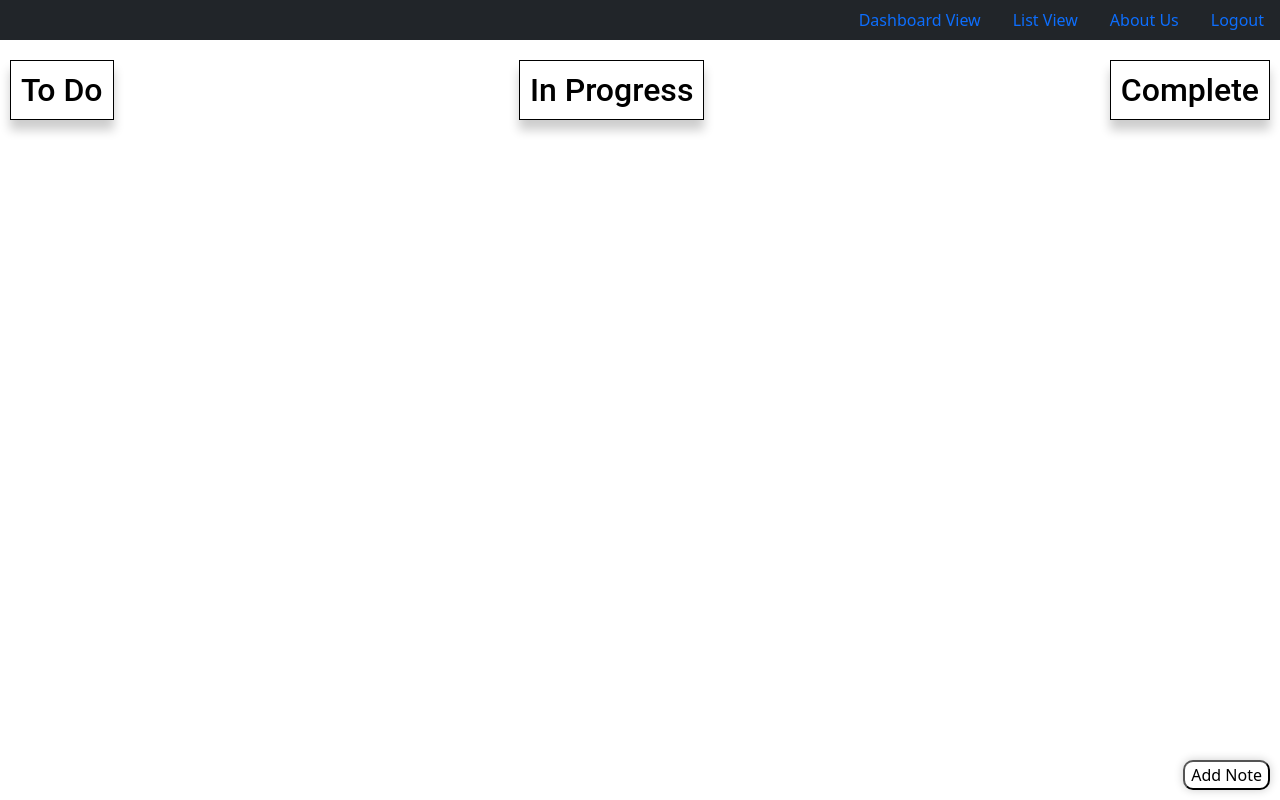
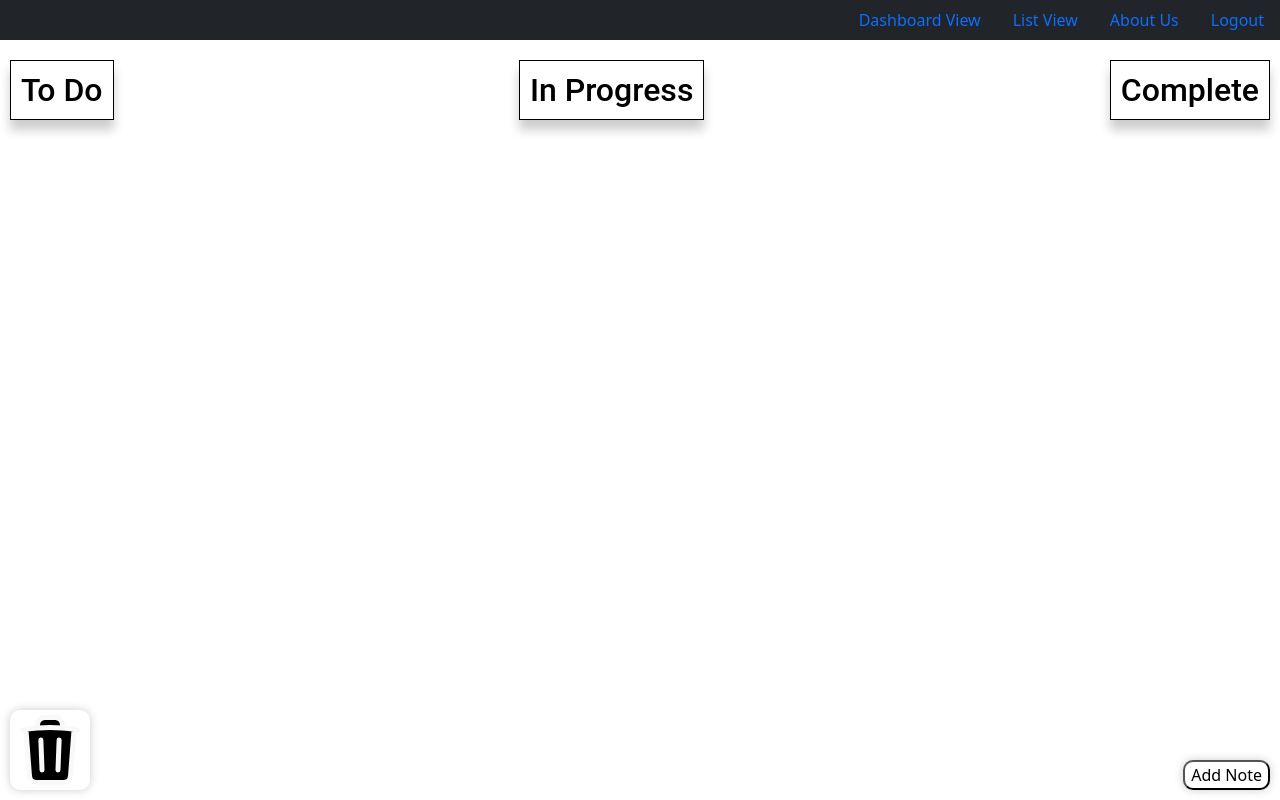
Before and after one commit to AlexMerlo1/Sticky-Notes-App, a React (Create React App) app: page /dashboard in a window 1280 px wide. Built offline with nearby package versions, Linux system fonts and the light colour scheme.

Commit message:
add completedness to stickynote, can delete notes

```diff
--- a/src/components/dashboard.js
+++ b/src/components/dashboard.js
@@ -15,6 +15,7 @@ import "../style/dashboard.css";
 export default function DashBoard() {
   const [mouseX, setMouseX] = useState(0);
   const [mouseY, setMouseY] = useState(0);
+  const [currentDraggedNote, setCurrentDraggedNote] = useState(null);
   const location = useLocation();
   const [todos, setTodos] = useState(location.state);
   const [cookies, setCookie] = useCookies(["todo-sso"]);
@@ -37,6 +38,15 @@ export default function DashBoard() {
   const addNote = () => {
     setNotes([...notes, { id: notes.length, text: "" }]);
   };
+
+  const deleteNote = (id) => {
+    setNotes(notes.filter((note) => note.id !== id));
+  };
+
+  const getNoteId = (id) => {
+    setCurrentDraggedNote(id);
+    console.log(id);
+  };
   /**
    * React render function to render the {@link DashBoard} Componenet
    */
@@ -53,8 +63,33 @@ export default function DashBoard() {
       </div>
       <div className="sticky-note-container">
         {notes.map((note) => (
-          <StickyNote key={note.id} mouseX={mouseX} mouseY={mouseY} />
+          <StickyNote
+            key={note.id}
+            mouseX={mouseX}
+            mouseY={mouseY}
+            id={note.id}
+            getId={getNoteId}
+          />
         ))}
+        <div
+          className="delete"
+          onMouseOver={() => deleteNote(currentDraggedNote)}
+        >
+          <svg
+            xmlns="http://www.w3.org/2000/svg"
+            fill="none"
+            viewBox="0 0 24 24"
+            strokeWidth="1.5"
+            stroke="currentColor"
+            className="icon"
+          >
+            <path
+              strokeLinecap="round"
+              strokeLinejoin="round"
+              d="M14.74 9l-.346 9m-4.788 0L9.26 9m9.968-3.21c.342.052.682.107 1.022.166m-1.022-.165L18.16 19.673a2.25 2.25 0 01-2.244 2.077H8.084a2.25 2.25 0 01-2.244-2.077L4.772 5.79m14.456 0a48.108 48.108 0 00-3.478-.397m-12 .562c.34-.059.68-.114 1.022-.165m0 0a48.11 48.11 0 013.478-.397m7.5 0v-.916c0-1.18-.91-2.164-2.09-2.201a51.964 51.964 0 00-3.32 0c-1.18.037-2.09 1.022-2.09 2.201v.916m7.5 0a48.667 48.667 0 00-7.5 0"
+            />
+          </svg>
+        </div>
       </div>
     </div>
   );
--- a/src/components/stickynote.jsx
+++ b/src/components/stickynote.jsx
@@ -1,8 +1,9 @@
 import { useState, useRef } from "react";
 import "../style/stickynote.css";
 
-const StickyNote = ({ mouseX, mouseY }) => {
+const StickyNote = ({ mouseX, mouseY, id, getId }) => {
   const [note, setNote] = useState("");
+  const [type, setType] = useState("todo");
   const posX = useRef(0);
   const posY = useRef(0);
   const [mouseHold, setMouseHold] = useState(false);
@@ -12,8 +13,13 @@ const StickyNote = ({ mouseX, mouseY }) => {
     setNote(event.target.value);
   };
 
+  const sendId = () => {
+    getId(id);
+  };
+
   const onMouseDown = () => {
     setMouseHold(true);
+    sendId();
     console.log("mouse down");
   };
 
@@ -32,6 +38,19 @@ const StickyNote = ({ mouseX, mouseY }) => {
       posX.current = windowWidth.current - 200;
       posY.current = mouseY;
     }
+    if (posX.current < windowWidth.current / 3) {
+      if (type !== "todo") {
+        setType("todo");
+      }
+    } else if (posX.current < (windowWidth.current / 3) * 2) {
+      if (type !== "inProgress") {
+        setType("inProgress");
+      }
+    } else {
+      if (type !== "done") {
+        setType("done");
+      }
+    }
   }
 
   return (
@@ -42,9 +61,9 @@ const StickyNote = ({ mouseX, mouseY }) => {
         left: posX.current + "px",
         top: posY.current + "px",
         backgroundColor:
-          posX.current < windowWidth.current / 3
-            ? "#f5f5f5"
-            : posX.current < (windowWidth.current / 3) * 2
+          type === "todo"
+            ? "white"
+            : type === "inProgress"
             ? "orange"
             : "green",
       }}
--- a/src/style/dashboard.css
+++ b/src/style/dashboard.css
@@ -32,6 +32,31 @@
 .add-note-button:hover {
   background-color: #000;
   color: #fff;
+}
+
+.delete{
+  width: 80px;
+  height: 80px;
+  position: absolute;
+  border-radius: 10px;
+  bottom: 10px;
+  left: 10px;
+  box-shadow: 0 0 10px rgba(0, 0, 0, 0.2);
+  cursor: pointer;
+}
+
+.delete svg{
+  width: 100%;
+  height: 100%;
+  fill: #000;
+  transition: all 0.2s ease-in-out;
+  border-radius: 10px;
+}
+
+.delete:hover svg{
+  background-color: #000;
+  color: #fff;
+  fill: #1e2125;
 }
 
 /*---------------------------*/
```
